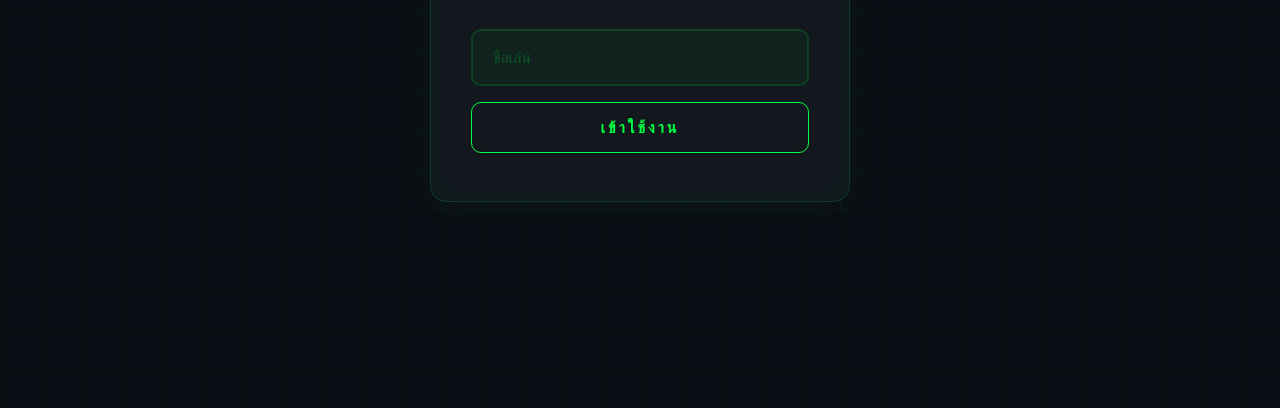
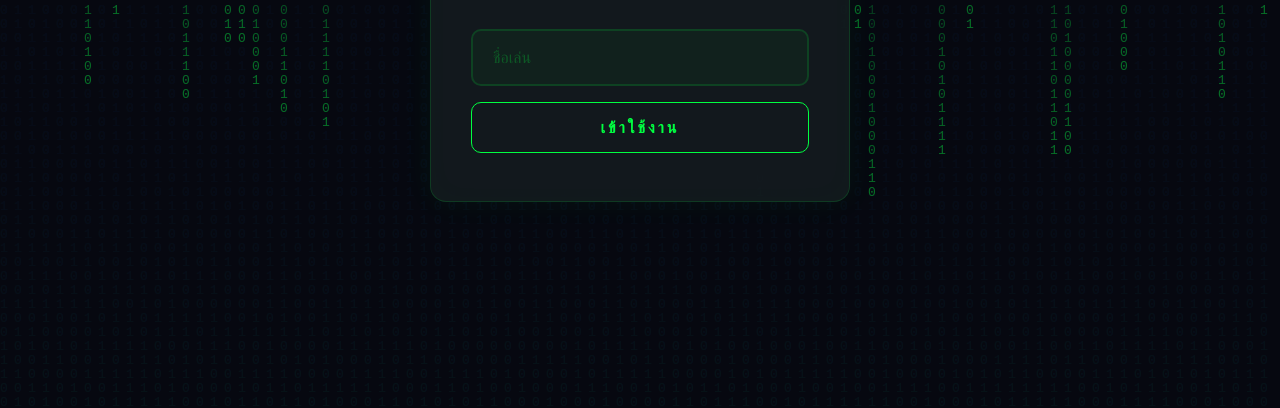
Before and after one commit to Mangpongza/FIndcodeline, a website: page index.html in a window 1280 px wide. Shown: the part 392-800 px from the top of the page. Drawn offline with Linux system fonts and the light colour scheme.

Commit message:
Add matrix rain binary canvas background, enlarge centered name

```diff
--- a/app.js
+++ b/app.js
@@ -728,7 +728,38 @@ async function enterMain() {
   showPage('page-main');
 }
 
+function startMatrix() {
+  const canvas = document.getElementById('matrix-bg');
+  if (!canvas) return;
+  const ctx = canvas.getContext('2d');
+  let w, h, cols, drops;
+
+  function resize() {
+    w = canvas.width = innerWidth;
+    h = canvas.height = innerHeight;
+    cols = Math.floor(w / 14);
+    drops = Array(cols).fill(1);
+  }
+  resize();
+  addEventListener('resize', resize);
+
+  function draw() {
+    ctx.fillStyle = 'rgba(10,14,20,0.05)';
+    ctx.fillRect(0, 0, w, h);
+    ctx.fillStyle = '#00ff41';
+    ctx.font = '13px monospace';
+    for (let i = 0; i < drops.length; i++) {
+      const text = Math.random() > 0.5 ? '1' : '0';
+      ctx.fillText(text, i * 14, drops[i] * 14);
+      if (drops[i] * 14 > h && Math.random() > 0.975) drops[i] = 0;
+      drops[i]++;
+    }
+  }
+  setInterval(draw, 50);
+}
+
 async function init() {
+  startMatrix();
   showPage('page-login');
 }
 
--- a/index.html
+++ b/index.html
@@ -7,6 +7,8 @@
 <link rel="stylesheet" href="style.css">
 </head>
 <body>
+
+<canvas id="matrix-bg"></canvas>
 
 <div id="page-login" class="page active">
   <div class="login-box">
--- a/style.css
+++ b/style.css
@@ -11,16 +11,15 @@ body {
   color: #c5c8c6;
   overflow-x: hidden;
 }
-body::before {
-  content: '';
+#matrix-bg {
   position: fixed;
-  inset: 0;
-  background:
-    linear-gradient(rgba(0,255,65,0.03) 1px, transparent 1px),
-    linear-gradient(90deg, rgba(0,255,65,0.03) 1px, transparent 1px);
-  background-size: 40px 40px;
+  top: 0;
+  left: 0;
+  width: 100%;
+  height: 100%;
+  z-index: 0;
   pointer-events: none;
-  z-index: 0;
+  opacity: 0.4;
 }
 .page {
   display: none;
@@ -172,13 +171,13 @@ body::before {
 
 .welcome-name {
   text-align: center;
-  font-size: 26px;
+  font-size: 32px;
   font-weight: 800;
-  margin: 28px 0 16px;
+  margin: 40px 0 24px;
   color: #00ff41;
-  text-shadow: 0 0 30px rgba(0,255,65,0.3);
+  text-shadow: 0 0 40px rgba(0,255,65,0.4);
   font-family: 'JetBrains Mono', monospace;
-  letter-spacing: 2px;
+  letter-spacing: 3px;
 }
 
 .codename-section {
```
